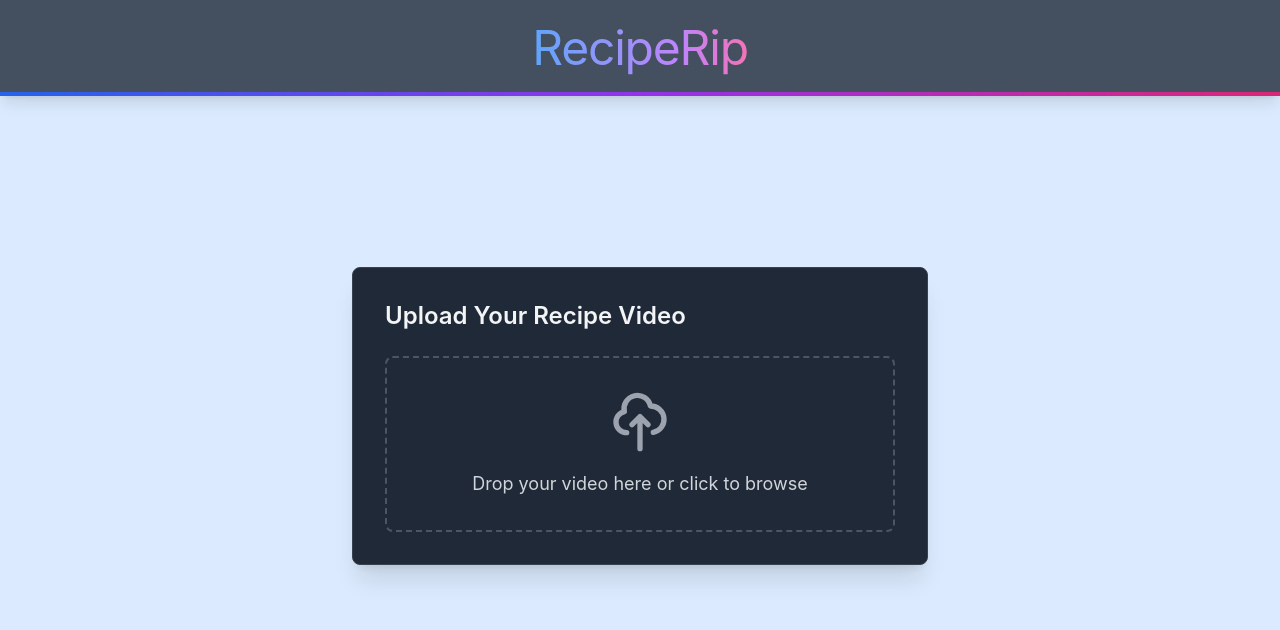
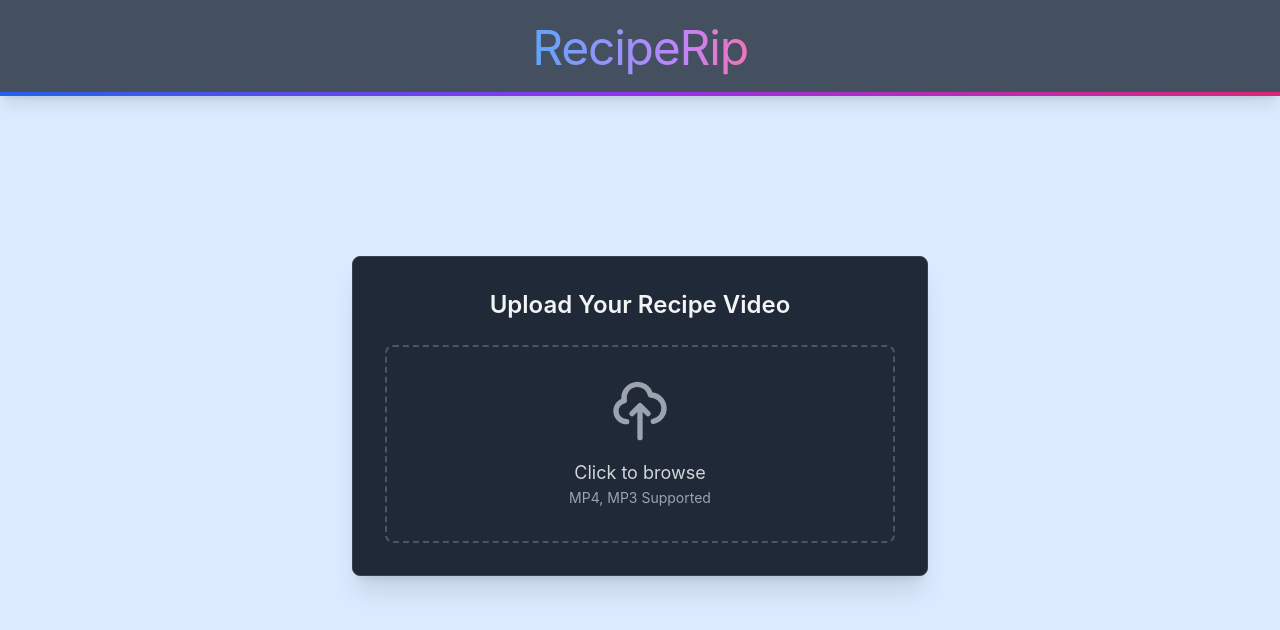
Before and after one commit to Avendor7/RecipeRip, a Vue app in the folder client/: page / in a window 1280 px wide. Shown: the top 630 px of the page. Built offline with nearby package versions, Linux system fonts and the light colour scheme; no server answers.

Commit message:
Enhance upload card UI and update instructional text
Center align the heading for better presentation. Simplify the upload prompt and add a note about supported file formats to improve user clarity.

```diff
--- a/client/src/App.vue
+++ b/client/src/App.vue
@@ -13,7 +13,7 @@
                 <!-- Upload Card -->
                 <div class="min-h-[80vh] flex items-center justify-center px-4">
                     <div class="bg-gray-800 rounded-lg shadow-xl p-8 border border-gray-700 max-w-xl w-full">
-                        <h2 class="text-2xl font-semibold mb-6 text-gray-100">
+                        <h2 class="text-2xl font-semibold mb-6 text-gray-100 text-center">
                             Upload Your Recipe Video
                         </h2>
 
@@ -21,7 +21,9 @@
                                 <svg class="w-16 h-16 mx-auto text-gray-400 mb-4" fill="none" stroke="currentColor" viewBox="0 0 24 24">
                                     <path stroke-linecap="round" stroke-linejoin="round" stroke-width="2" d="M7 16a4 4 0 01-.88-7.903A5 5 0 1115.9 6L16 6a5 5 0 011 9.9M15 13l-3-3m0 0l-3 3m3-3v12"/>
                                 </svg>
-                                <span class="text-gray-300 text-lg">Drop your video here or click to browse</span>
+                                <span class="text-gray-300 text-lg">Click to browse</span>
+                                <br>
+                                <span class="text-gray-400 text-sm">MP4, MP3 Supported</span>
                             <input id="fileInput" type="file" class="hidden" accept="video/*" @change="handleFileInput"/>
                         </label>
 
```
